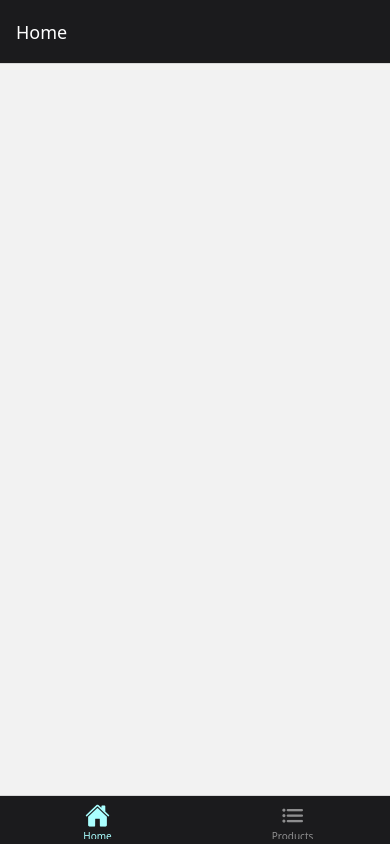
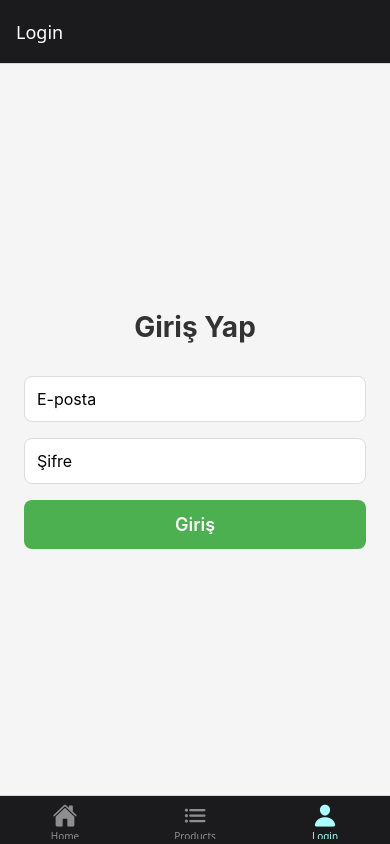
Before and after one commit to Merenylmz/CardSystemApplication, a React Native app: screen /Login in a window 390 px wide. Built offline with nearby package versions, Linux system fonts and the light colour scheme; no server answers.

Commit message:
Login And Some Configuration

```diff
--- a/App.tsx
+++ b/App.tsx
@@ -5,9 +5,12 @@ import Home from './screens/Home';
 import AllProducts from './screens/Products/AllProducts';
 import { Colors } from './constant/constant';
 import { createNativeStackNavigator } from '@react-navigation/native-stack';
-import Ionicons from '@expo/vector-icons/Ionicons';
+import {Ionicons} from '@expo/vector-icons';
 import Detail from './screens/Products/Detail';
 import IconButton from './components/UI/IconButton';
+import { Provider } from 'react-redux';
+import store from './store/store';
+import Login from './screens/Authentication/Login';
 
 
 const BottomTabs = createBottomTabNavigator();
@@ -30,6 +33,10 @@ const BottomTabsOverview = () =>{
         tabBarIcon: ({color, size})=><Ionicons name="list" color={color} size={size}/>,
         title: "Products"
       }}/>
+      <BottomTabs.Screen name='Login' component={Login}  options={{
+        tabBarIcon: ({color, size})=><Ionicons name="person" color={color} size={size}/>,
+        title: "Login"
+      }}/>
     </BottomTabs.Navigator>
   );
 }
@@ -37,6 +44,7 @@ const BottomTabsOverview = () =>{
 export default function App() {
   return (
     <>
+      <Provider store={store}>
         <NavigationContainer>
           <Stack.Navigator>
             <Stack.Screen name='BottomTabs' component={BottomTabsOverview} options={{
@@ -48,13 +56,12 @@ export default function App() {
               headerTintColor: "#fff",
               headerShown: true,
               animation: 'fade',
-            headerRight: ({tintColor})=>{
-             return <IconButton color={tintColor as string} size={24} name='star'/>
-            }
+
             }}/>
           </Stack.Navigator>
         </NavigationContainer>
         <StatusBar style='light'/>
+      </Provider>
     </>
   );
 }
--- a/package.json
+++ b/package.json
@@ -27,6 +27,7 @@
   },
   "devDependencies": {
     "@types/react": "~19.1.0",
+    "@types/react-native-vector-icons": "^6.4.18",
     "typescript": "~5.9.2"
   },
   "private": true
--- /dev/null
+++ b/screens/Authentication/Login.tsx
@@ -0,0 +1,93 @@
+import React, { useState } from 'react';
+import { View, Text, TextInput, TouchableOpacity, StyleSheet, Alert } from 'react-native';
+import { addOrEditData } from '../../data/data';
+import { useDispatch } from 'react-redux';
+import { login } from '../../store/slices/authenticationSlices';
+import { useNavigation } from '@react-navigation/native';
+
+const Login: React.FC = () => {
+  const [email, setEmail] = useState('');
+  const [password, setPassword] = useState('');
+  const dispatch = useDispatch();
+  const navigation = useNavigation();
+
+  const handleLogin = async() => {
+    if (!email || !password) {
+      Alert.alert('Hata', 'Lütfen e-posta ve şifre girin.');
+      return;
+    }
+    const data = await addOrEditData("http://172.19.16.1:3002/users/login", {email, password});
+    console.log(data);
+    if (!data.token && !data.status) {
+        Alert.alert("Please Check Your Informations");
+        return false;
+    }
+    dispatch(login({token: data.token, user: data.email}));
+    navigation.navigate("HomePage");
+  };
+
+  return (
+    <View style={styles.container}>
+      <Text style={styles.title}>Giriş Yap</Text>
+
+      <TextInput
+        style={styles.input}
+        placeholder="E-posta"
+        value={email}
+        onChangeText={setEmail}
+        keyboardType="email-address"
+        autoCapitalize="none"
+      />
+
+      <TextInput
+        style={styles.input}
+        placeholder="Şifre"
+        value={password}
+        onChangeText={setPassword}
+        secureTextEntry
+      />
+
+      <TouchableOpacity style={styles.button} onPress={handleLogin}>
+        <Text style={styles.buttonText}>Giriş</Text>
+      </TouchableOpacity>
+    </View>
+  );
+};
+
+export default Login;
+
+const styles = StyleSheet.create({
+  container: {
+    flex: 1,
+    justifyContent: 'center',
+    padding: 24,
+    backgroundColor: '#f5f5f5',
+  },
+  title: {
+    fontSize: 28,
+    fontWeight: 'bold',
+    marginBottom: 32,
+    textAlign: 'center',
+    color: '#333',
+  },
+  input: {
+    backgroundColor: '#fff',
+    padding: 12,
+    borderRadius: 8,
+    marginBottom: 16,
+    fontSize: 16,
+    borderWidth: 1,
+    borderColor: '#ddd',
+  },
+  button: {
+    backgroundColor: '#4CAF50',
+    padding: 14,
+    borderRadius: 8,
+    alignItems: 'center',
+  },
+  buttonText: {
+    color: '#fff',
+    fontSize: 18,
+    fontWeight: '600',
+  },
+});
--- a/screens/Products/Detail.tsx
+++ b/screens/Products/Detail.tsx
@@ -1,19 +1,47 @@
-import { Image, ScrollView, StyleSheet, Text, View } from "react-native";
-import React from "react";
+import { Button, Image, ScrollView, StyleSheet, Text, View } from "react-native";
+import React, { useLayoutEffect } from "react";
 import { ProductTypes } from "../../types/Types";
-import { useRoute } from "@react-navigation/native";
+import { useNavigation, useRoute } from "@react-navigation/native";
+import IconButton from "../../components/UI/IconButton";
+import { useDispatch, useSelector } from "react-redux";
+import { addOrders, deleteOrders } from "../../store/slices/ordersSlices";
+import { AppDispatch, RootState } from "../../store/store";
 
 const Detail = () => {
   const route = useRoute();
-  console.log(route.params);
+  const navigation = useNavigation();
+  const dispatch = useDispatch() as AppDispatch;
+  const product = route.params as ProductTypes;
+  const productsIDS = useSelector((state:RootState)=>state.orders.ids);
+  const productIsFavorite = productsIDS.includes(product._id);
 
-  const product = route.params as ProductTypes;
+  const handleStarButton = () =>{
+    if (product._id) {
+      if (productIsFavorite) {
+        dispatch(deleteOrders({id: product._id}));
+      } else {
+        dispatch(addOrders({id: product._id}));
+      }
+      console.log("Trial");
+    }
+  };
+
+  useLayoutEffect(()=>{
+    navigation.setOptions({
+      headerRight: ({tintColor} : {tintColor : string})=>{
+        return <IconButton color={tintColor as string} size={24} name={productIsFavorite ? 'star': 'star-outline'}  onPress={handleStarButton}/>
+      }
+    });
+
+  }, [navigation, handleStarButton]);
+
   return (
     <ScrollView contentContainerStyle={styles.container}>
       <Image source={{ uri: "https://picsum.photos/350/250" }} style={styles.image} />
       <Text style={styles.title}>{product.title}</Text>
       <Text style={styles.price}>${product.price}</Text>
       <Text style={styles.description}>{product.description}</Text>
+      <Button onPress={()=>console.log(productsIDS)} title="Test"/>
     </ScrollView>
   );
 };
--- /dev/null
+++ b/store/slices/authenticationSlices.ts
@@ -0,0 +1,23 @@
+import { createSlice } from "@reduxjs/toolkit";
+
+const initialState = {
+    token: "",
+    user: {}
+};
+const authenticationSlices = createSlice({
+    name: "authentications",
+    initialState: initialState,
+    reducers: {
+        login: (state, action)=>{
+            state.token = action.payload.token;
+            state.user = action.payload.user;
+        },
+        logout: (state, action)=>{
+            state = initialState;
+        }
+    }
+});
+
+export default authenticationSlices.reducer;
+export const login = authenticationSlices.actions.login;
+export const logout = authenticationSlices.actions.logout;
--- a/store/slices/ordersSlices.ts
+++ b/store/slices/ordersSlices.ts
@@ -1,13 +1,17 @@
-import { createSlice } from "@reduxjs/toolkit";
+import { Action, createSlice } from "@reduxjs/toolkit";
 
 const ordersSlices = createSlice({
     name: "products",
     initialState: {
-        ids:[]
+        ids: [] as any[]
     },
     reducers: {
-        addOrders: (state, action) =>{},
-        deleteOrders: (state, action) =>{},
+        addOrders: (state, action: {payload: {id: any}}) =>{
+            state.ids.push(action.payload.id);
+        },
+        deleteOrders: (state, action: {payload: {id: any}}) =>{
+            state.ids.splice(state.ids.indexOf(action.payload.id), 1);
+        },
     }
 });
 
--- a/store/store.ts
+++ b/store/store.ts
@@ -1,9 +1,11 @@
 import { configureStore, Slice } from "@reduxjs/toolkit";
 import ordersSlices from "./slices/ordersSlices";
+import authenticationSlices from "./slices/authenticationSlices";
 
 const store = configureStore({
     reducer: {
-        orders: ordersSlices
+        orders: ordersSlices,
+        auth: authenticationSlices
     }
 });
 
```
Also changed, not shown: screens/Orders/Orders.tsx (added, +23 -0 lines), 1 other file (tests, documents, lock files or other folders). Lines whose indentation alone changed are shown as unchanged.
